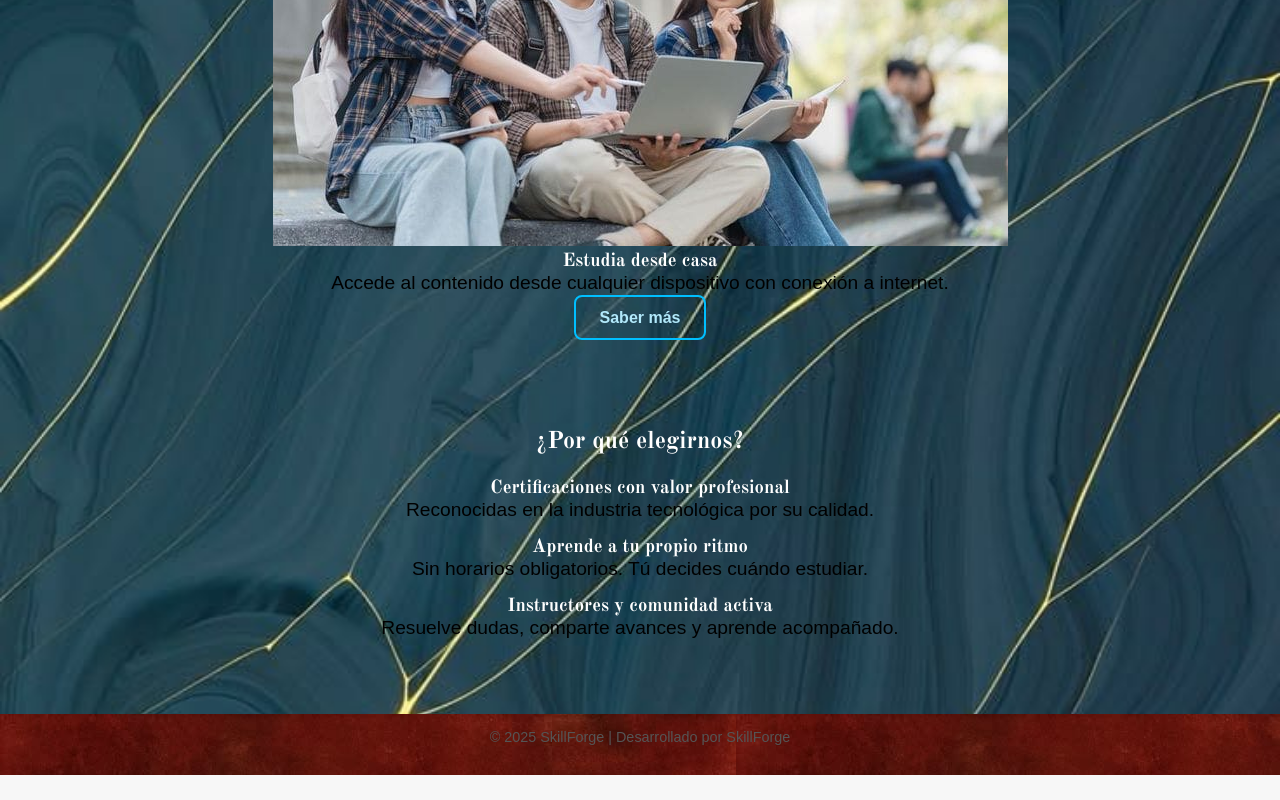
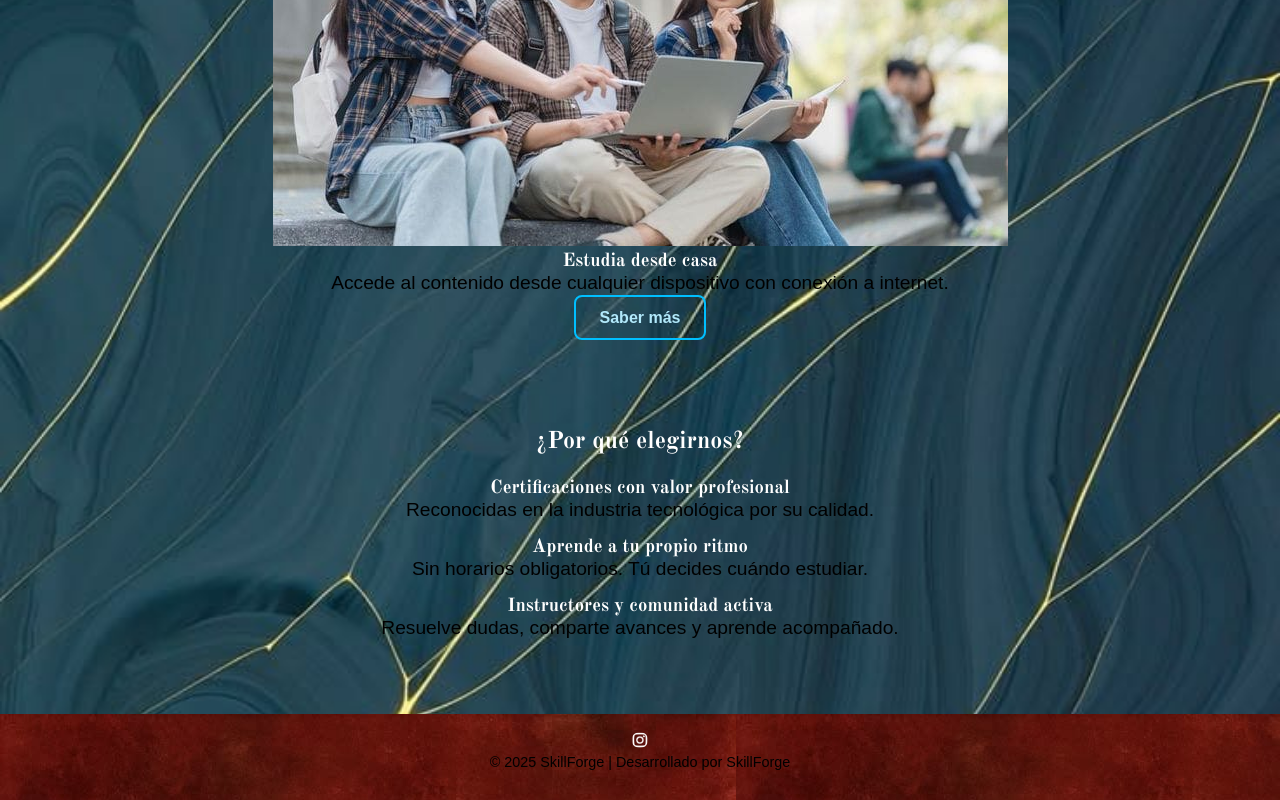
Before and after one commit to DannaMajhli/Examen2doParcial_Gina, a plain HTML site: page front/index.html in a window 1280 px wide. Shown: the part 885-1685 px from the top of the page. Before the commit the page ends 1660 px from the top, so only its background shows below. Drawn offline with nearby package versions, Linux system fonts and the light colour scheme; a web font is replaced by a local one.

Commit message:
"Agregue red social en el footer - Danna"

```diff
--- a/front/css/estilos.css
+++ b/front/css/estilos.css
@@ -491,7 +491,25 @@ footer {
     background-image: url('../img/fondo2.jpg');
     color: white;
     font-size: 0.9rem;
+
 }
+
+.footer p{
+ color: #000000;
+}
+
+.footer .social-icon img {
+    width: 22px; /* Más pequeño */
+    height: 22px;
+    cursor: pointer;
+    transition: transform 0.3s ease;
+    filter: brightness(0) invert(1); /* Para que se vea blanco si es negro */
+}
+
+.footer .social-icon img:hover {
+    transform: scale(1.2);
+}
+
 
 
 /************ Login Formulario *************/
--- a/front/index.html
+++ b/front/index.html
@@ -64,8 +64,11 @@
 
 
     <!-- Footer -->
-    <footer>
-        <p>© 2025 SkillForge | Desarrollado por SkillForge</p>
-    </footer>
+    <footer class="footer">
+    <a href="https://www.instagram.com/tu_instagram_aqui" target="_blank" class="social-icon">
+        <img src="img/instagram.png" alt="Instagram">
+    </a>
+    <p>© 2025 SkillForge | Desarrollado por SkillForge</p>
+</footer>
 </body>
 </html>
```
Also changed, not shown: front/img/instagram.png (added).
